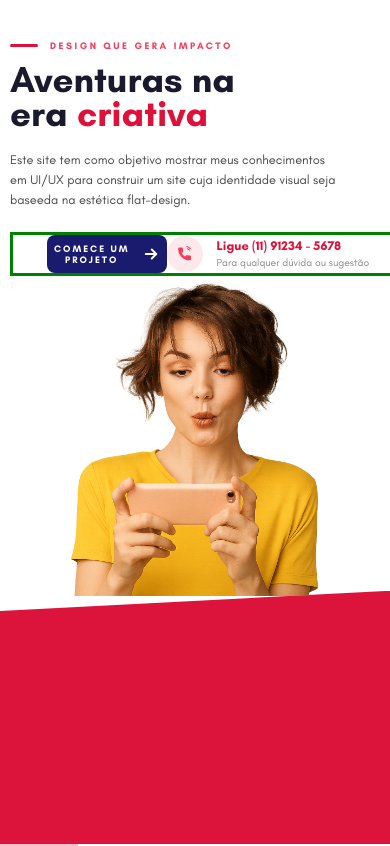
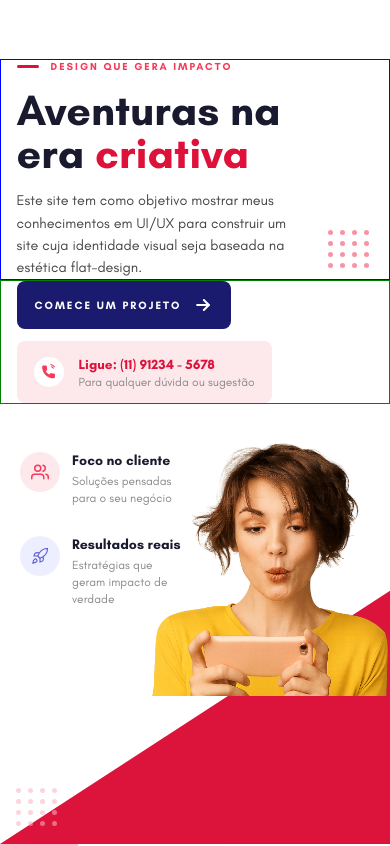
Before and after one commit to brendamoura1997/flat-design-styled, a React (Create React App) app: page / in a window 390 px wide. Shown: the top 846 px of the page. Built offline with nearby package versions, Linux system fonts and the light colour scheme.

Commit message:
changed intro design

```diff
--- a/src/App.js
+++ b/src/App.js
@@ -36,7 +36,7 @@ const IntroShape = styled.div`
   background-color: crimson;
 
   @media only screen and (max-width: 1024px) {
-    clip-path: polygon(0 8%, 100% 0%, 100% 100%, 0% 100%);
+    clip-path: polygon(80% 20%, 100% 0%, 100% 100%, 0% 100%);
     height: 30%;
     top: 70%;
   }
--- a/src/components/sections/Intro.jsx
+++ b/src/components/sections/Intro.jsx
@@ -1,12 +1,14 @@
 import styled, { keyframes } from "styled-components";
 import Woman from "../../assets/images/woman.png";
 import AnimatedShapes from "../layout/AnimatedShapes";
+import FixedShapes from "../layout/FixedShapes";
 import { useScreenSize } from "../../hooks/useDevice";
 import RocketIcon from "../icons/RocketIcon";
 import PhoneIcon from "../icons/PhoneIcon";
 import ClientIcon from "../icons/ClientIcon";
 import DesignIcon from "../icons/DesignIcon";
 import ArrowIcon from "../icons/ArrowIcon";
+import { theme } from "../../styles/theme";
 
 const shine = keyframes`
   0%   { left: -100%; }
@@ -20,14 +22,11 @@ const Container = styled.div`
   position: relative;
   overflow: hidden;
 
-  @media only screen and (max-width: ${({ theme }) =>
-      theme.breakpoints.tablet}) {
+  @media only screen and (max-width: ${theme.breakpoints.tablet}) {
     flex-direction: column;
     height: auto;
-    padding: 0;
+    padding: 15% 0 0 0;
     overflow: visible;
-    padding: 40px 0px 00px 0px;
-    width: 100%;
   }
 `;
 
@@ -39,13 +38,12 @@ const Left = styled.div`
   justify-content: center;
   align-items: center;
   z-index: 2;
-  //  border: 5px solid green;
-  @media only screen and (max-width: ${({ theme }) =>
-      theme.breakpoints.tablet}) {
+
+  @media only screen and (max-width: ${theme.breakpoints.tablet}) {
     width: 100%;
+    height: auto;
     margin-top: 0;
     align-items: flex-start;
-    padding: 0px 10px;
   }
 `;
 
@@ -54,10 +52,21 @@ const LeftContent = styled.div`
   flex-direction: column;
   align-items: flex-start;
   width: 85%;
-  //  border: 5px solid red;
-  @media only screen and (max-width: ${({ theme }) =>
-      theme.breakpoints.tablet}) {
+
+  @media only screen and (max-width: ${theme.breakpoints.tablet}) {
     width: 100%;
+  }
+`;
+
+const TopSection = styled.div`
+  display: none;
+  border: 1px solid blue;
+
+  @media only screen and (max-width: ${theme.breakpoints.tablet}) {
+    display: flex;
+    flex-direction: column;
+    padding: 0px 4%;
+    position: relative;
   }
 `;
 
@@ -65,12 +74,17 @@ const Tagline = styled.div`
   display: flex;
   align-items: center;
   gap: 12px;
-  margin-bottom: 12px;
+  margin-bottom: 16px;
+  // @media only screen and (max-width: ${theme.breakpoints.tablet}) {
+  //   border-radius: 20px;
+  //   padding: 6px 14px 6px 10px;
+  //   align-self: flex-start;
+  // }
 `;
 
 const TaglineDash = styled.span`
   display: inline-block;
-  width: 28px;
+  width: 22px;
   height: 3px;
   background-color: #de113a;
   border-radius: 2px;
@@ -78,18 +92,24 @@ const TaglineDash = styled.span`
 `;
 
 const Subtitle = styled.p`
-  font-size: clamp(0.6rem, 0.9vw, 0.85rem);
+  font-size: clamp(0.65rem, 0.9vw, 0.85rem);
   font-weight: 700;
   letter-spacing: 2.5px;
   text-transform: uppercase;
   color: #f53b5a;
   margin: 0;
+
+  @media only screen and (max-width: ${theme.breakpoints.tablet}) {
+    font-size: 0.65rem;
+    letter-spacing: 2px;
+    font-weight: 700;
+  }
 `;
 
 const Title = styled.h1`
   width: 65%;
-  font-size: clamp(2.2rem, 5.5vw, 4.5rem);
-  line-height: clamp(2.4rem, 5.8vw, 4.7rem);
+  font-size: clamp(2.7rem, 5.5vw, 4.5rem);
+  line-height: clamp(2.7rem, 5.8vw, 4.7rem);
   font-weight: 900;
   color: #1a1a2e;
   margin: 0 0 20px;
@@ -99,53 +119,61 @@ const Title = styled.h1`
   @media only screen and (max-width: 1200px) {
     width: 80%;
   }
-  @media only screen and (max-width: ${({ theme }) =>
-      theme.breakpoints.tablet}) {
+
+  @media only screen and (max-width: ${theme.breakpoints.tablet}) {
     width: 100%;
-    font-size: 2.3rem;
-    line-height: 2.1rem;
+    font-size: 2.7rem;
+    line-height: 2.7rem;
+    margin-bottom: 4%;
   }
 `;
 
 const Desc = styled.p`
   width: 62%;
-  font-size: clamp(0.8rem, 1.25vw, 1.1rem);
+  font-size: clamp(0.9rem, 1.25vw, 1.1rem);
   line-height: 1.65;
   color: #444;
   margin: 0 0 44px;
   @media only screen and (max-width: 1200px) {
     width: 72%;
   }
-  @media only screen and (max-width: ${({ theme }) =>
-      theme.breakpoints.tablet}) {
-    width: 85%;
-    margin-bottom: 22px;
-    line-height: 1.55;
+  @media only screen and (max-width: ${theme.breakpoints.tablet}) {
+    width: 80%;
+    font-size: 0.9rem;
+    line-height: 1.4rem;
+    margin-bottom: 0;
   }
 `;
 
-const Info = styled.div`
+const MobileDotGridTopRight = styled.div`
+  display: none;
+  @media only screen and (max-width: ${theme.breakpoints.tablet}) {
+    display: grid;
+    grid-template-columns: repeat(4, 6px);
+    gap: 6px;
+    position: absolute;
+    bottom: 5%;
+    right: 5%;
+    opacity: 0.55;
+    span {
+      width: 5px;
+      height: 5px;
+      border-radius: 50%;
+      background-color: #f53b5a;
+      display: block;
+    }
+  }
+`;
+
+const ActionSection = styled.div`
+  display: none;
+  border: 1px solid green;
+
+  @media only screen and (max-width: ${theme.breakpoints.tablet}) {
     display: flex;
-  align-items: center;
-  gap: 36px;
-  margin-bottom: 60px;
-  border: 1px solid red;
-
-  @media only screen and (max-width: 1024px) {
     flex-direction: column;
-    justify-content: center;
-    gap: 20px;
-    width: 100%;
-    border: 3px solid green;
-  }
-
-  @media only screen and (max-width: ${({ theme }) =>
-      theme.breakpoints.tablet}) {
-    flex-direction: row;
-    align-items: center;
-    gap: 0px;
-    margin-bottom: 0px;
-    flex-wrap: wrap;
+    gap: 12px;
+    padding: 0px 4%;
   }
 `;
 
@@ -158,7 +186,7 @@ const Button = styled.button`
   color: white;
   border-radius: 8px;
   font-weight: 700;
-  font-size: clamp(0.6rem, 1vw, 0.9rem);
+  font-size: clamp(0.68rem, 1vw, 0.9rem);
   border: none;
   letter-spacing: 2px;
   cursor: pointer;
@@ -201,11 +229,24 @@ const Button = styled.button`
     outline: 2px solid #5b5bd6;
     outline-offset: 3px;
   }
+  @media only screen and (max-width: ${theme.breakpoints.tablet}) {
+    width: fit-content;
+    justify-content: start;
+    padding: 4% 5%;
+  }
+`;
 
-  @media only screen and (max-width: ${({ theme }) =>
-      theme.breakpoints.tablet}) {
-    padding: 8px 7px;
-    letter-spacing: 2px;
+const MobileContact = styled.div`
+  display: none;
+
+  @media only screen and (max-width: ${theme.breakpoints.tablet}) {
+    width: fit-content;
+    display: flex;
+    align-items: center;
+    gap: 14px;
+    background-color: #fde8ec;
+    border-radius: 8px;
+    padding: 4% 5%;
   }
 `;
 
@@ -236,11 +277,10 @@ const PhoneIconWrap = styled.div`
     transform: scale(0.96);
     background-color: #f8bac5;
   }
-
-  @media only screen and (max-width: ${({ theme }) =>
-      theme.breakpoints.tablet}) {
-    width: 36px;
-    height: 36px;
+  @media only screen and (max-width: ${theme.breakpoints.tablet}) {
+    background-color: #fff;
+    width: 30px;
+    height: 30px;
   }
 `;
 
@@ -253,12 +293,115 @@ const Phone = styled.span`
   color: #de113a;
   font-weight: 700;
   font-size: clamp(0.8rem, 1.1vw, 0.95rem);
+  @media only screen and (max-width: ${theme.breakpoints.tablet}) {
+    font-size: 0.85rem;
+  }
 `;
 
 const PhoneSub = styled.span`
   color: #888;
   font-size: clamp(0.65rem, 0.9vw, 0.82rem);
   margin-top: 3px;
+  @media only screen and (max-width: ${theme.breakpoints.tablet}) {
+    font-size: 0.75rem;
+  }
+`;
+
+const Info = styled.div`
+  display: flex;
+  align-items: center;
+  gap: 36px;
+  margin-bottom: 60px;
+  @media only screen and (max-width: 1024px) {
+    flex-direction: column;
+    align-items: flex-start;
+    gap: 20px;
+  }
+  @media only screen and (max-width: ${theme.breakpoints.tablet}) {
+    display: none;
+  }
+`;
+
+const MobileImageSection = styled.div`
+  display: none;
+  @media only screen and (max-width: ${theme.breakpoints.tablet}) {
+    display: block;
+    position: relative;
+    width: 100%;
+    height: 520px;
+    margin-top: 32px;
+    overflow: hidden;
+  }
+`;
+
+const WomanImage = styled.img`
+  position: absolute;
+  bottom: 0;
+  right: 0;
+  width: 62%;
+  height: 100%;
+  object-fit: cover;
+  object-position: center top;
+  z-index: 1;
+
+  @media only screen and (max-width: ${theme.breakpoints.tablet}) {
+    height: 50%;
+    top: 0px;
+  }
+`;
+
+const MobileFeaturesOverlay = styled.div`
+  display: none;
+  @media only screen and (max-width: ${theme.breakpoints.tablet}) {
+    display: flex;
+    flex-direction: column;
+    gap: 0;
+    position: absolute;
+    top: 0;
+    left: 0;
+    width: 55%;
+    padding: 16px 0 0 20px;
+    z-index: 2;
+  }
+`;
+
+const MobileBottomCard = styled.div`
+  display: none;
+  @media only screen and (max-width: ${theme.breakpoints.tablet}) {
+    display: flex;
+    align-items: flex-start;
+    gap: 14px;
+    background-color: #ffffff;
+    border-radius: 14px;
+    padding: 16px 18px;
+    position: absolute;
+    bottom: 18px;
+    left: 16px;
+    width: calc(50% - 8px);
+    z-index: 3;
+    box-shadow: 0 4px 16px rgba(0, 0, 0, 0.08);
+  }
+`;
+
+const MobileDotGridBottomLeft = styled.div`
+  display: none;
+  @media only screen and (max-width: ${theme.breakpoints.tablet}) {
+    display: grid;
+    grid-template-columns: repeat(4, 6px);
+    gap: 6px;
+    position: absolute;
+    bottom: 130px;
+    left: 16px;
+    z-index: 2;
+    opacity: 0.55;
+    span {
+      width: 5px;
+      height: 5px;
+      border-radius: 50%;
+      background-color: #f8b4c2;
+      display: block;
+    }
+  }
 `;
 
 const Features = styled.div`
@@ -268,13 +411,8 @@ const Features = styled.div`
     flex-wrap: wrap;
     gap: 24px;
   }
-  @media only screen and (max-width: ${({ theme }) =>
-      theme.breakpoints.tablet}) {
-    display: grid;
-    grid-template-columns: repeat(3, 1fr);
-    gap: 12px;
-    width: 100%;
-    margin-bottom: 0;
+  @media only screen and (max-width: ${theme.breakpoints.tablet}) {
+    display: none;
   }
 `;
 
@@ -282,17 +420,6 @@ const Feature = styled.div`
   display: flex;
   align-items: flex-start;
   gap: 14px;
-  @media only screen and (max-width: ${({ theme }) =>
-      theme.breakpoints.tablet}) {
-    flex-direction: column;
-    align-items: center;
-    gap: 12px;
-    background: #fff;
-    border: 1px solid #eee;
-    border-radius: 16px;
-    padding: 20px 10px;
-    box-shadow: 0 2px 8px rgba(0, 0, 0, 0.04);
-  }
 `;
 
 const FeatureIcon = styled.div`
@@ -304,31 +431,23 @@ const FeatureIcon = styled.div`
   align-items: center;
   justify-content: center;
   flex-shrink: 0;
-  @media only screen and (max-width: ${({ theme }) =>
-      theme.breakpoints.tablet}) {
-    width: 58px;
-    height: 58px;
+  @media only screen and (max-width: ${theme.breakpoints.tablet}) {
+    width: 40px;
+    height: 40px;
   }
 `;
 
 const FeatureText = styled.div`
   display: flex;
   flex-direction: column;
-  @media only screen and (max-width: ${({ theme }) =>
-      theme.breakpoints.tablet}) {
-    align-items: center;
-    text-align: center;
-  }
 `;
 
 const FeatureTitle = styled.span`
   font-weight: 700;
   font-size: clamp(0.8rem, 1.1vw, 0.95rem);
   color: #1a1a2e;
-  @media only screen and (max-width: ${({ theme }) =>
-      theme.breakpoints.tablet}) {
-    font-size: 0.78rem;
-    color: #1a1a6e;
+  @media only screen and (max-width: ${theme.breakpoints.tablet}) {
+    font-size: 0.88rem;
   }
 `;
 
@@ -338,10 +457,9 @@ const FeatureDesc = styled.span`
   margin-top: 4px;
   max-width: 130px;
   line-height: 1.45;
-  @media only screen and (max-width: ${({ theme }) =>
-      theme.breakpoints.tablet}) {
-    font-size: 0.7rem;
-    max-width: 90px;
+  @media only screen and (max-width: ${theme.breakpoints.tablet}) {
+    font-size: 0.75rem;
+    max-width: 110px;
   }
 `;
 
@@ -352,14 +470,8 @@ const Right = styled.div`
   position: relative;
   overflow: hidden;
   z-index: 1;
-  @media only screen and (max-width: ${({ theme }) =>
-      theme.breakpoints.tablet}) {
-    width: 100%;
-    height: 320px;
-    margin-top: 0;
-    display: flex;
-    align-items: flex-end;
-    justify-content: center;
+  @media only screen and (max-width: ${theme.breakpoints.tablet}) {
+    display: none;
   }
 `;
 
@@ -370,13 +482,6 @@ const Image = styled.img`
   height: 100%;
   object-fit: cover;
   object-position: center top;
-  @media only screen and (max-width: ${({ theme }) =>
-      theme.breakpoints.tablet}) {
-    width: auto;
-    height: 100%;
-    object-fit: contain;
-    object-position: bottom center;
-  }
 `;
 
 const DotGrid = styled.div`
@@ -388,11 +493,6 @@ const DotGrid = styled.div`
   opacity: 0.55;
   ${({ pos }) => pos === "tl" && `top: 11%; left: 2%;`}
   ${({ pos }) => pos === "tr" && `top: 11%; right: 2%;`}
-  @media only screen and (max-width: ${({ theme }) =>
-    theme.breakpoints.tablet}) {
-    ${({ pos }) => pos === "tl" && `top: 28px; left: 20px;`}
-    ${({ pos }) => pos === "tr" && `display: none;`}
-  }
   span {
     width: 5px;
     height: 5px;
@@ -400,6 +500,16 @@ const DotGrid = styled.div`
     background-color: ${({ color }) => color || "#f53b5a"};
     display: block;
   }
+  @media only screen and (max-width: ${theme.breakpoints.tablet}) {
+    display: none;
+  }
+`;
+
+const MobileFeatureRow = styled.div`
+  display: flex;
+  align-items: flex-start;
+  gap: 12px;
+  margin-bottom: 28px;
 `;
 
 const Intro = () => {
@@ -409,12 +519,127 @@ const Intro = () => {
 
   return (
     <Container>
-      {/* <DotGrid pos="tl" cols={4} color="#f53b5a">
+      <DotGrid pos="tl" cols={4} color="#f53b5a">
         {dots(16)}
       </DotGrid>
       <DotGrid pos="tr" cols={4} color="#c0052b">
         {dots(16)}
-      </DotGrid> */}
+      </DotGrid>
+
+      {isMobile ? (
+        <>
+          <TopSection>
+            <MobileDotGridTopRight>{dots(16)}</MobileDotGridTopRight>
+            <Tagline>
+              <TaglineDash />
+              <Subtitle>Design que gera impacto</Subtitle>
+            </Tagline>
+            <Title>
+              Aventuras na
+              <br />
+              era <span>criativa</span>
+            </Title>
+            <Desc>
+              Este site tem como objetivo mostrar meus conhecimentos em UI/UX
+              para construir um site cuja identidade visual seja baseada na
+              estética flat-design.
+            </Desc>
+          </TopSection>
+
+          <ActionSection>
+            <Button>
+              COMECE UM PROJETO
+              <ArrowIcon
+                width={20}
+                height={20}
+                viewBox="0 0 24 24"
+                color="none"
+                stroke="white"
+              />
+            </Button>
+            <MobileContact>
+              <PhoneIconWrap>
+                <PhoneIcon
+                  width={isMobile ? 18 : 22}
+                  height={isMobile ? 18 : 22}
+                  viewBox="0 0 24 24"
+                  color="#f53b5a"
+                  stroke="#f53b5a"
+                />
+              </PhoneIconWrap>
+              <ContactText>
+                <Phone>
+                  {isMobile
+                    ? "Ligue: (11) 91234 - 5678"
+                    : "Ligue para nós (11) 91234 - 5678"}
+                </Phone>
+                <PhoneSub>Para qualquer dúvida ou sugestão</PhoneSub>
+              </ContactText>
+            </MobileContact>
+          </ActionSection>
+
+          <MobileImageSection>
+            <WomanImage src={Woman} alt="Mulher com smartphone" />
+
+            <MobileFeaturesOverlay>
+              <MobileFeatureRow>
+                <FeatureIcon bg="#fde8ec">
+                  <ClientIcon
+                    width={18}
+                    height={18}
+                    viewBox="0 0 24 24"
+                    color="none"
+                    stroke="#f53b5a"
+                  />
+                </FeatureIcon>
+                <FeatureText>
+                  <FeatureTitle>Foco no cliente</FeatureTitle>
+                  <FeatureDesc>
+                    Soluções pensadas para o seu negócio
+                  </FeatureDesc>
+                </FeatureText>
+              </MobileFeatureRow>
+              <MobileFeatureRow>
+                <FeatureIcon bg="#edeeff">
+                  <RocketIcon
+                    width={18}
+                    height={18}
+                    viewBox="0 0 24 24"
+                    color="none"
+                    stroke="#5b5bd6"
+                    strokeWidth="1.5"
+                  />
+                </FeatureIcon>
+                <FeatureText>
+                  <FeatureTitle>Resultados reais</FeatureTitle>
+                  <FeatureDesc>
+                    Estratégias que geram impacto de verdade
+                  </FeatureDesc>
+                </FeatureText>
+              </MobileFeatureRow>
+            </MobileFeaturesOverlay>
+
+            <MobileDotGridBottomLeft>{dots(16)}</MobileDotGridBottomLeft>
+
+            <MobileBottomCard>
+              <FeatureIcon bg="#def6ee">
+                <DesignIcon
+                  width={20}
+                  height={20}
+                  viewBox="0 0 24 24"
+                  color="none"
+                  stroke="#3DAA72"
+                />
+              </FeatureIcon>
+              <FeatureText>
+                <FeatureTitle>Design criativo</FeatureTitle>
+                <FeatureDesc>Ideias que conectam e transformam</FeatureDesc>
+              </FeatureText>
+            </MobileBottomCard>
+          </MobileImageSection>
+        </>
+      ) : (
+        <>
           <Left>
             <LeftContent>
               <Tagline>
@@ -427,23 +652,16 @@ const Intro = () => {
                 era <span>criativa</span>
               </Title>
               <Desc>
-            Este site tem como objetivo mostrar meus conhecimentos em UI/UX para
-            construir um site cuja identidade visual seja baseeda na estética
-            flat-design.
+                Este site tem como objetivo mostrar meus conhecimentos em UI/UX
+                para construir um site cuja identidade visual seja baseada na
+                estética flat-design.
               </Desc>
               <Info>
                 <Button>
-              {isMobile ? (
-                <>
-                  COMECE UM <br />
-                  PROJETO
-                </>
-              ) : (
-                "COMECE UM PROJETO"
-              )}
+                  COMECE UM PROJETO
                   <ArrowIcon
-                width={isMobile ? 18 : 20}
-                height={isMobile ? 18 : 20}
+                    width={20}
+                    height={20}
                     viewBox="0 0 24 24"
                     color="none"
                     stroke="white"
@@ -452,24 +670,20 @@ const Intro = () => {
                 <Contact>
                   <PhoneIconWrap>
                     <PhoneIcon
-                  width={isMobile ? 18 : 22}
-                  height={isMobile ? 18 : 22}
+                      width={22}
+                      height={22}
                       viewBox="0 0 24 24"
                       color="#f53b5a"
                       stroke="#f53b5a"
                     />
                   </PhoneIconWrap>
                   <ContactText>
-                <Phone>
-                  {isMobile
-                    ? "Ligue (11) 91234 - 5678"
-                    : "Ligue para nós (11) 91234 - 5678"}
-                </Phone>
+                    <Phone>Ligue para nós (11) 91234 - 5678</Phone>
                     <PhoneSub>Para qualquer dúvida ou sugestão</PhoneSub>
                   </ContactText>
                 </Contact>
               </Info>
-          {/* <Features>
+              <Features>
                 <Feature>
                   <FeatureIcon bg="#fde8ec">
                     <ClientIcon
@@ -482,7 +696,9 @@ const Intro = () => {
                   </FeatureIcon>
                   <FeatureText>
                     <FeatureTitle>Foco no cliente</FeatureTitle>
-                <FeatureDesc>Soluções pensadas para o seu negócio</FeatureDesc>
+                    <FeatureDesc>
+                      Soluções pensadas para o seu negócio
+                    </FeatureDesc>
                   </FeatureText>
                 </Feature>
                 <Feature>
@@ -518,15 +734,15 @@ const Intro = () => {
                     <FeatureDesc>Ideias que conectam e transformam</FeatureDesc>
                   </FeatureText>
                 </Feature>
-          </Features> */}
+              </Features>
             </LeftContent>
           </Left>
-
           <Right>
             <Image src={Woman} alt="Mulher com smartphone" />
           </Right>
-
-      {!isMobile && <AnimatedShapes />}
+          <AnimatedShapes />
+        </>
+      )}
     </Container>
   );
 };
```
Lines whose indentation alone changed are shown as unchanged.
